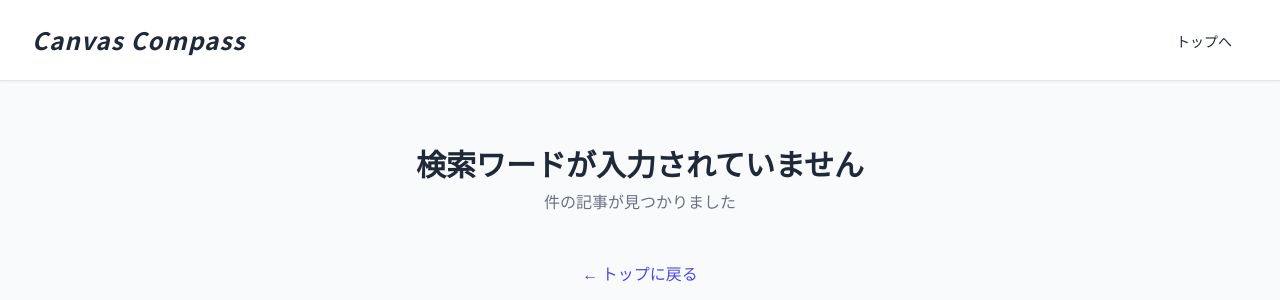
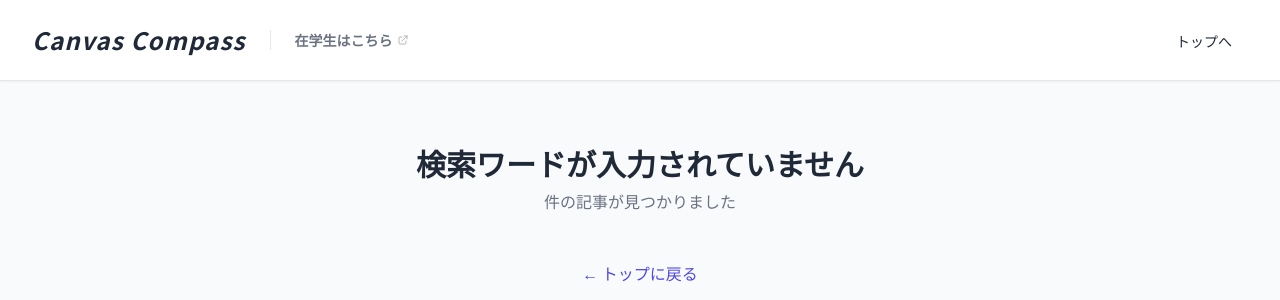
Before and after one commit to Yusuke0324-create/university-guide, a Django app: page /campus_guide/search/ in a window 1280 px wide. Shown: the top 300 px of the page. Run offline with Django 5.2, Linux system fonts and the light colour scheme; some libraries are stand-ins or nearby versions.

Commit message:
ヘッダーにchuroomのリンク追加

```diff
--- a/templates/base.html
+++ b/templates/base.html
@@ -1,4 +1,3 @@
-{# templates/base.html #}
 <!DOCTYPE html>
 <html lang="ja">
 <head>
@@ -16,14 +15,28 @@
     <header class="bg-white text-gray-800 shadow-sm sticky top-0 z-50 border-b border-gray-200">
         <div class="max-w-7xl mx-auto px-4 sm:px-6 lg:px-8">
             <div class="flex items-center justify-between h-20">
-                <div class="flex-shrink-0">
-                    {# ↓↓↓ ここを修正しました ↓↓↓ #}
-                    <a href="{% url 'campus_guide:university_list' %}" class="text-2xl font-bold tracking-wider">
-                       <i> Canvas Compass </i>
+
+                {# ▼▼▼ 修正箇所：ここに flex items-center を追加しました ▼▼▼ #}
+                <div class="flex-shrink-0 flex items-center">
+
+                    {# ロゴ #}
+                    <a href="{% url 'campus_guide:university_list' %}" class="text-2xl font-bold tracking-wider mr-6">
+                        <i> Canvas Compass </i>
                     </a>
+
+                    {# 在学生向けリンク #}
+                    <div class="hidden md:flex items-center border-l border-gray-200 pl-6">
+                        <a href="https://churoom.com/" target="_blank" rel="noopener noreferrer"
+                           class="text-gray-500 hover:text-indigo-600 text-sm font-bold transition flex items-center gap-1">
+                            在学生はこちら
+                            <svg class="w-3 h-3 opacity-50" fill="none" stroke="currentColor" viewBox="0 0 24 24"><path stroke-linecap="round" stroke-linejoin="round" stroke-width="2" d="M10 6H6a2 2 0 00-2 2v10a2 2 0 002 2h10a2 2 0 002-2v-4M14 4h6m0 0v6m0-6L10 14"></path></svg>
+                        </a>
+                    </div>
+
                 </div>
+                {# ▲▲▲ 修正箇所終わり ▲▲▲ #}
+
                 <nav>
-                    {# ↓↓↓ ここを修正しました ↓↓↓ #}
                     <a href="{% url 'campus_guide:university_list' %}" class="px-4 py-2 rounded-md text-sm font-medium hover:bg-gray-100 transition-colors duration-200">
                         トップへ
                     </a>
@@ -40,15 +53,12 @@
     <footer class="bg-white text-gray-600 mt-12 border-t border-gray-200">
         <div class="max-w-7xl mx-auto py-8 px-4 sm:px-6 lg:px-8 text-center text-sm">
 
-            {# ↓↓↓ ここに追加：お問い合わせリンク ↓↓↓ #}
             <div class="mb-6">
                 <a href="{% url 'campus_guide:site_request' %}" class="text-indigo-600 hover:text-indigo-800 font-bold transition hover:underline flex items-center justify-center gap-1">
-                    {# アイコン（手紙マーク）もつけておきました #}
                     <svg class="w-4 h-4" fill="none" stroke="currentColor" viewBox="0 0 24 24"><path stroke-linecap="round" stroke-linejoin="round" stroke-width="2" d="M3 8l7.89 5.26a2 2 0 002.22 0L21 8M5 19h14a2 2 0 002-2V7a2 2 0 00-2-2H5a2 2 0 00-2 2v10a2 2 0 002 2z"></path></svg>
                     ご要望・お問い合わせはこちら
                 </a>
             </div>
-            {# ↑↑↑ ここまで ↑↑↑ #}
 
             <p>&copy; {% now "Y" %} Canvas Compass. All Rights Reserved.</p>
         </div>
```
